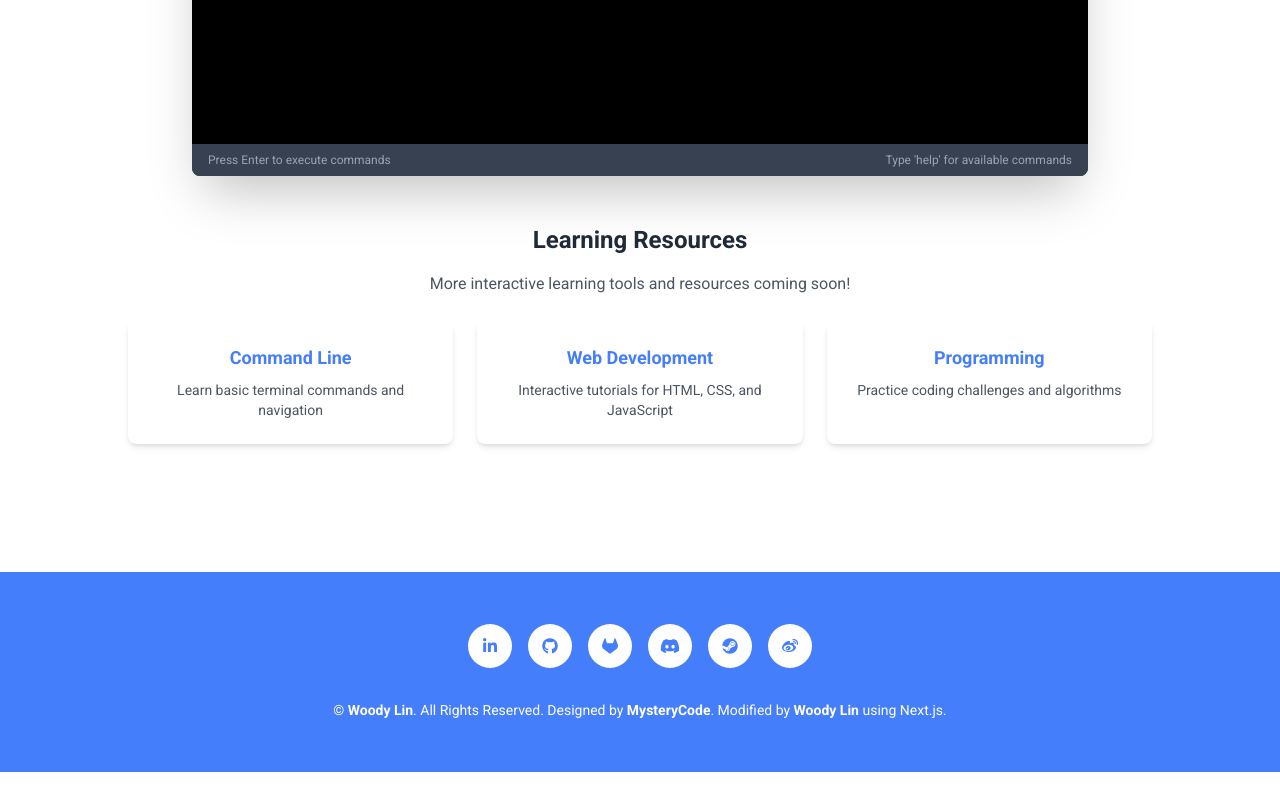
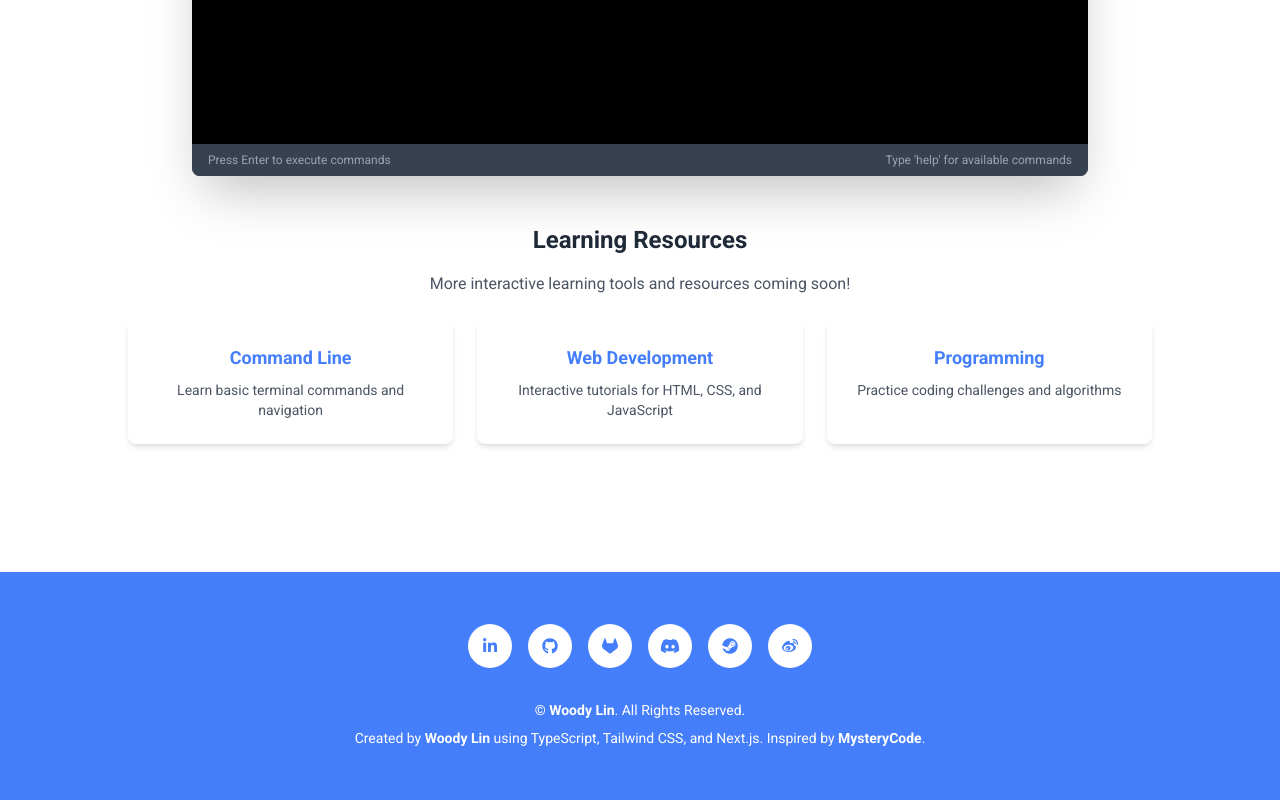
Before and after one commit to WoodyLinwc/Portfolio-Next.js, a Next.js app in the folder portfolio/: page /learning in a window 1280 px wide. Shown: the part 848-1648 px from the top of the page. Before the commit the page ends 1620 px from the top, so only its background shows below. Built offline with nearby package versions, Linux system fonts and the light colour scheme.

Commit message:
footer updated

```diff
--- a/portfolio/src/components/Footer.tsx
+++ b/portfolio/src/components/Footer.tsx
@@ -21,7 +21,8 @@ export default function Footer() {
                     ))}
                 </div>
 
-                <p className="text-sm">
+                <div className="text-sm space-y-2">
+                    <div>
                         &copy;{" "}
                         <a
                             className="text-white font-bold hover:underline"
@@ -31,7 +32,19 @@ export default function Footer() {
                         >
                             {personalInfo.fullName}
                         </a>
-                    . {personalInfo.footer.copyright} Designed by{" "}
+                        . {personalInfo.footer.copyright}
+                    </div>
+                    <div>
+                        Created by{" "}
+                        <a
+                            className="text-white font-bold hover:underline"
+                            href={personalInfo.links.portfolio}
+                            target="_blank"
+                            rel="noopener noreferrer"
+                        >
+                            {personalInfo.fullName}
+                        </a>{" "}
+                        using TypeScript, Tailwind CSS, and Next.js. Inspired by{" "}
                         <a
                             className="text-white font-bold hover:underline"
                             href={personalInfo.footer.designCredit.url}
@@ -40,17 +53,9 @@ export default function Footer() {
                         >
                             {personalInfo.footer.designCredit.name}
                         </a>
-                    . Modified by{" "}
-                    <a
-                        className="text-white font-bold hover:underline"
-                        href={personalInfo.footer.modifiedBy.url}
-                        target="_blank"
-                        rel="noopener noreferrer"
-                    >
-                        {personalInfo.footer.modifiedBy.name}
-                    </a>{" "}
-                    using Next.js.
-                </p>
+                        .
+                    </div>
+                </div>
             </div>
         </footer>
     );
```
Lines whose indentation alone changed are shown as unchanged.
